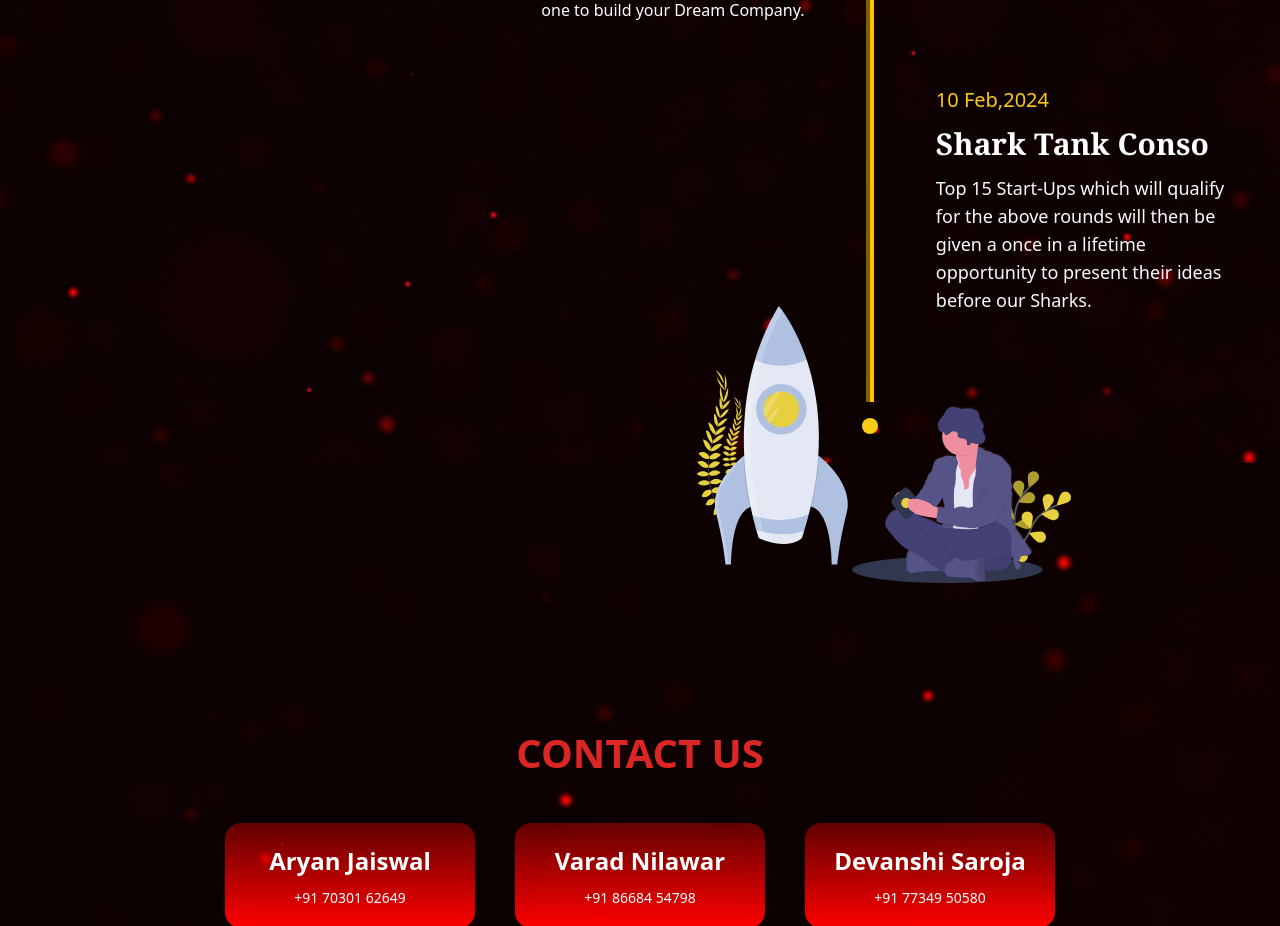
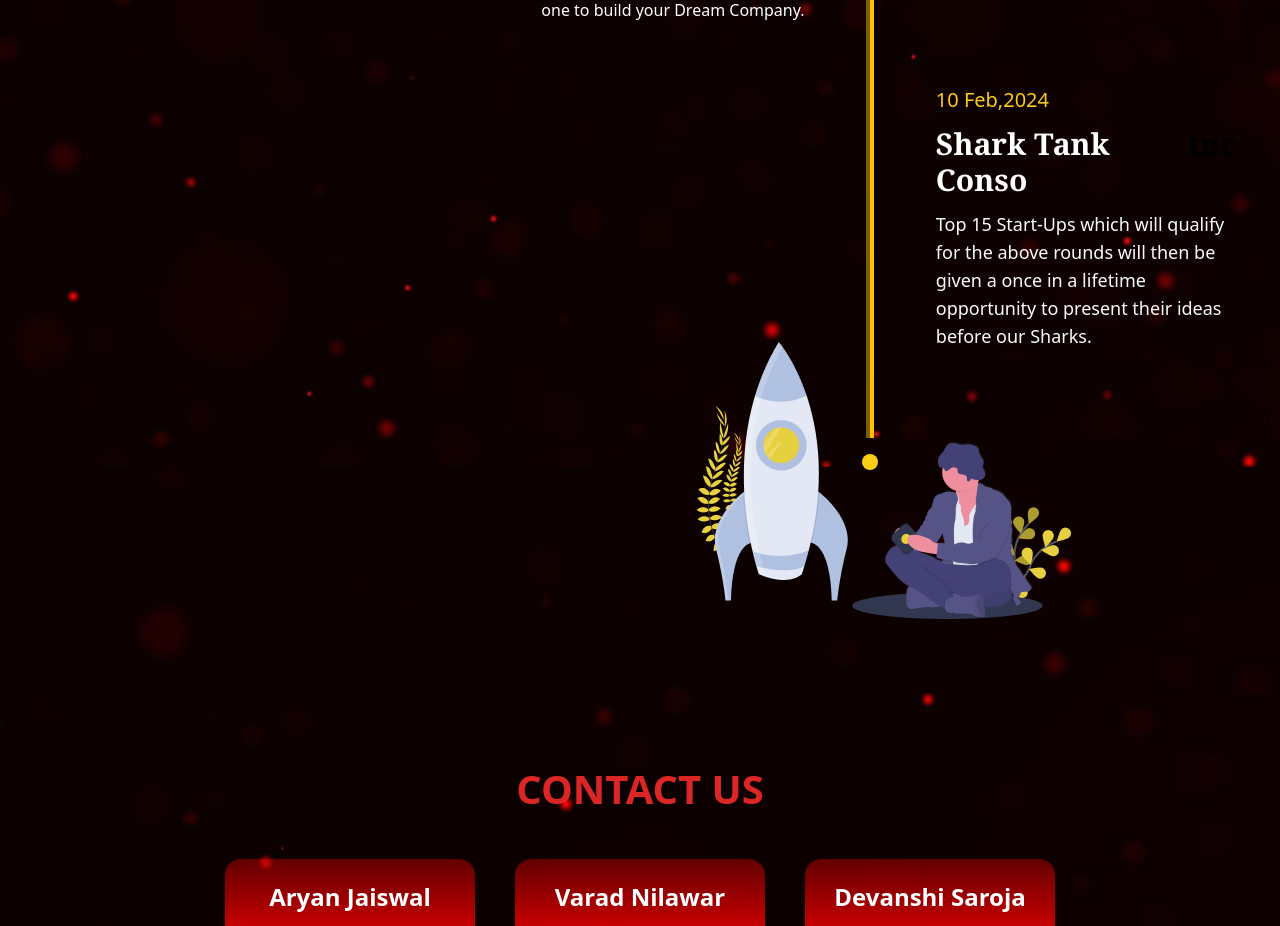
Before and after one commit to venom76568/suc-24, a React (Create React App) app: page / in a window 1280 px wide. Shown: the part 2476-3402 px from the top of the page. Built offline with nearby package versions, Linux system fonts and the light colour scheme.

Commit message:
pdf added

```diff
--- a/src/components/TimeLine.jsx
+++ b/src/components/TimeLine.jsx
@@ -1,6 +1,7 @@
 import React from "react";
 import "./Timeline.css";
 import image1 from "../assets/image1.png";
+import pdf from "../assets/tnc.pdf"; // Corrected line
 
 const TimeLine = () => (
   <div>
@@ -99,6 +100,15 @@ const TimeLine = () => (
                       id="same"
                     >
                       Shark Tank Conso
+                      <a
+                        href={pdf}
+                        target="_blank"
+                        rel=""
+                        className="pdf"
+                        style={{ color: "black" }}
+                      >
+                        tnc
+                      </a>
                     </h4>
                     <p className="text-lg md:text-lg leading-snug text-gray-50 text-opacity-100">
                       Top 15 Start-Ups which will qualify for the above rounds
--- a/src/components/Timeline.css
+++ b/src/components/Timeline.css
@@ -1,10 +1,13 @@
-
-.style1{
-    right: 50%; border: 2px solid #7d5e02; border-radius: 1%;
+.style1 {
+  right: 50%;
+  border: 2px solid #7d5e02;
+  border-radius: 1%;
 }
 
-.style2{
-    left: 50%; border: 2px solid #FFC100; border-radius: 1%;
+.style2 {
+  left: 50%;
+  border: 2px solid #ffc100;
+  border-radius: 1%;
 }
 #same {
   display: flex;
@@ -12,7 +15,7 @@
 }
 
 #same:after {
-    content: '';
+  content: "";
   position: absolute;
   width: 100%;
   transform: scaleX(0);
@@ -38,8 +41,11 @@
   justify-content: center;
   margin: 1rem 0;
 }
-#Dot1{
+#Dot1 {
   display: flex;
   align-items: center;
   justify-content: center;
 }
+.pdf {
+  color: black;
+}
```
Also changed, not shown: 1 other file (tests, documents, lock files or other folders). Lines whose indentation alone changed are shown as unchanged.
